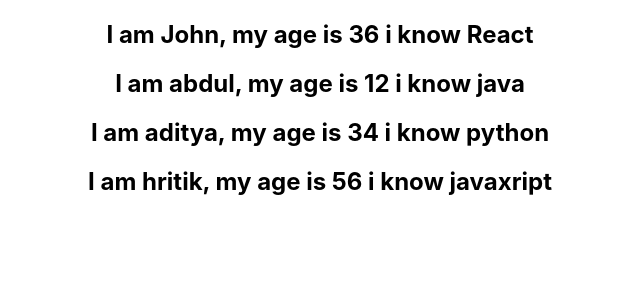
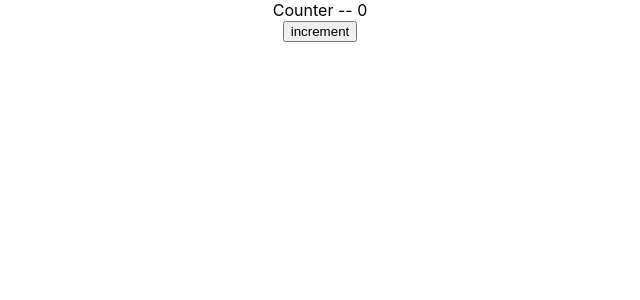
Before and after one commit to abdultanveer/harman-react, a React (Create React App) app: page / in a window 1280 px wide. Shown: the top 300 px of the page, without its empty margins (320-960 px from the left). Built offline with nearby package versions, Linux system fonts and the light colour scheme.

Commit message:
useState hook counter

```diff
--- a/src/App.js
+++ b/src/App.js
@@ -1,7 +1,9 @@
 import './App.css';
 import ClassClick from './components/ClassClick';
+import Counter from './components/Counter';
 import FunctionalClick from './components/FunctionalClick';
 import Greet from './components/Greet'
+import HookCounter from './components/HookCounter';
 import NameList from './components/NameList';
 import UserGreeting from './components/UserGreeting';
 import Welcome from './components/Welcome';
@@ -13,7 +15,7 @@
   return (
     <div className="App">
 
-    <NameList/>
+   <HookCounter/>
 
 
     </div>
--- /dev/null
+++ b/src/components/HookCounter.js
@@ -0,0 +1,15 @@
+import React, {useState} from 'react'
+
+function HookCounter() {
+
+   const [count,setCount] = useState(0)
+  return (
+    <div>
+         <div>Counter -- {count}</div>
+
+        <button onClick={()=>setCount(count+1)}>increment </button>
+    </div>
+  )
+}
+
+export default HookCounter
```
